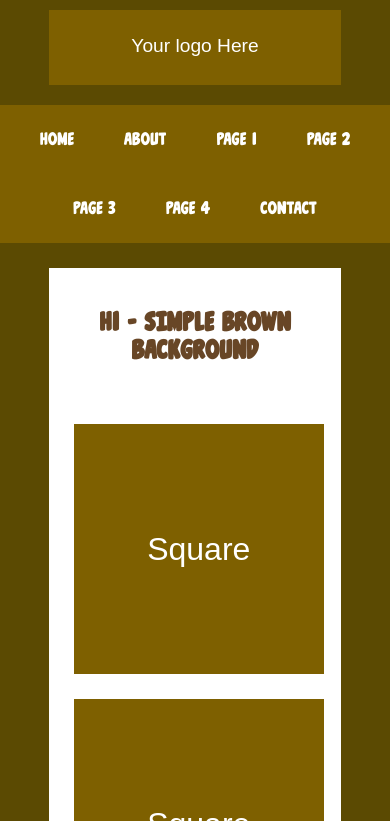
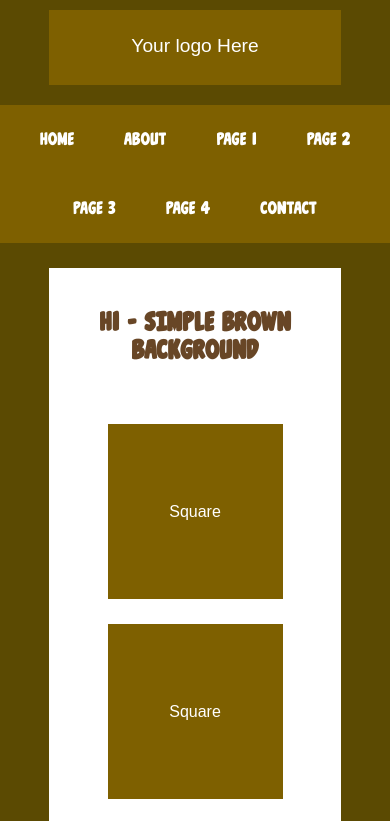
Before and after one commit to MaxR522/BrownSimple, a plain HTML site: page index.html in a window 390 px wide. Shown: the top 821 px of the page. Drawn offline with Linux system fonts and the light colour scheme.

Commit message:
add @media

```diff
--- a/scss/style.scss
+++ b/scss/style.scss
@@ -205,3 +205,46 @@ footer {
   0% {opacity: 0};
   100% {opacity: 1};
 }
+
+@media (max-width: 400px) {
+  .container {
+    width: 75%;
+    margin: 15px auto;
+    background: #fff;
+    padding-bottom: 20px;
+
+    .first{
+      display: flex;
+      flex-direction: column;
+
+      .squares {
+        margin: 20px auto;
+        padding-bottom: 30px;
+        display: flex;
+        flex-wrap: wrap;
+        justify-content: center;
+        border-bottom: 5px solid #333;
+        border-bottom-style: dotted;
+
+        .box1, .box2, .box3 {
+          background-color: $secondary-color;
+          width: 175px;
+          height: 175px;
+          margin: 0px 25px 25px 25px;
+          color: #fff;
+          text-align: center;
+          line-height: 175px;
+          font-size: 1rem;
+          transition: all;
+          transition-duration: 0.5s;
+          &:hover {
+            transform: scale(1.3);
+            background-color: $hover1;
+            color: $hover2;
+            border-radius: 50%;
+          }
+        }
+      }
+    }
+  }
+}
```
Also changed, not shown: css/style.css, 1 other file.
